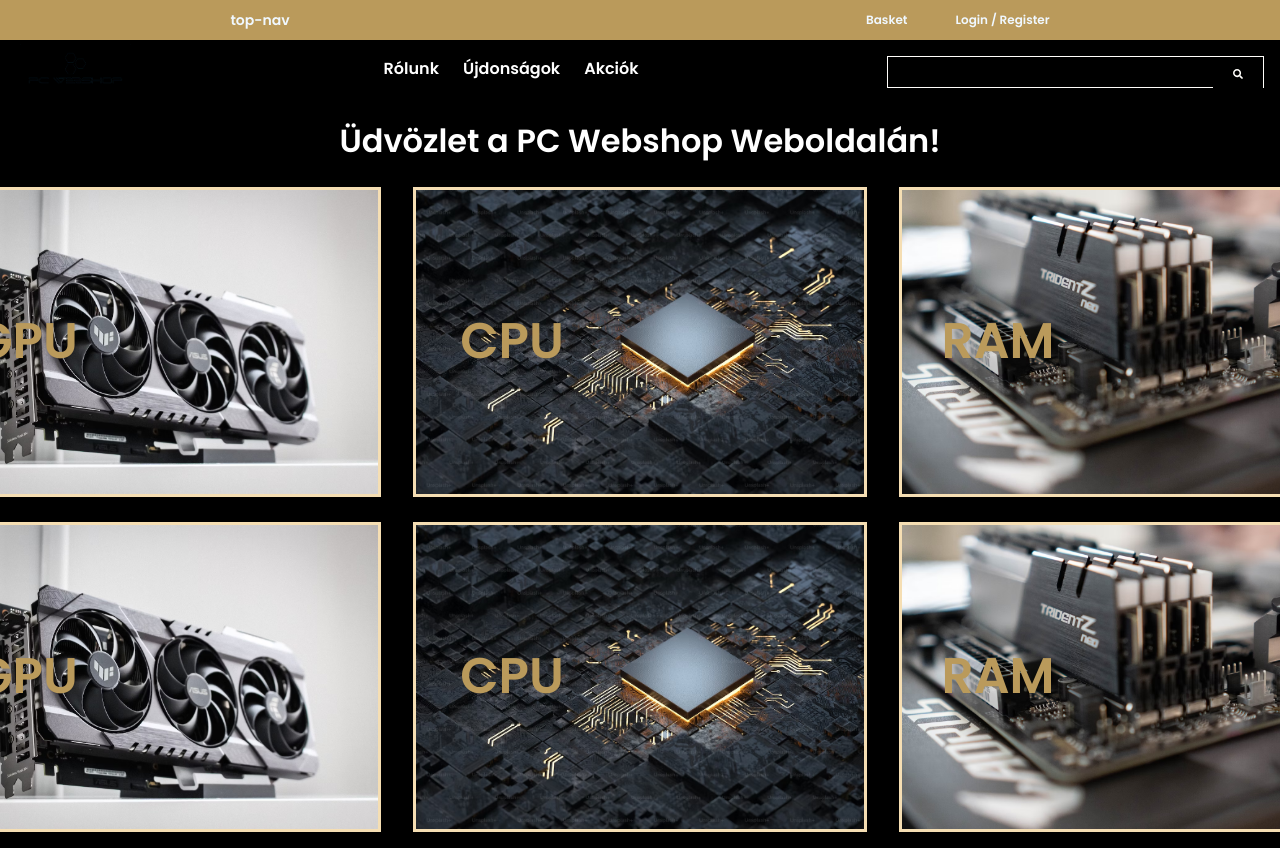
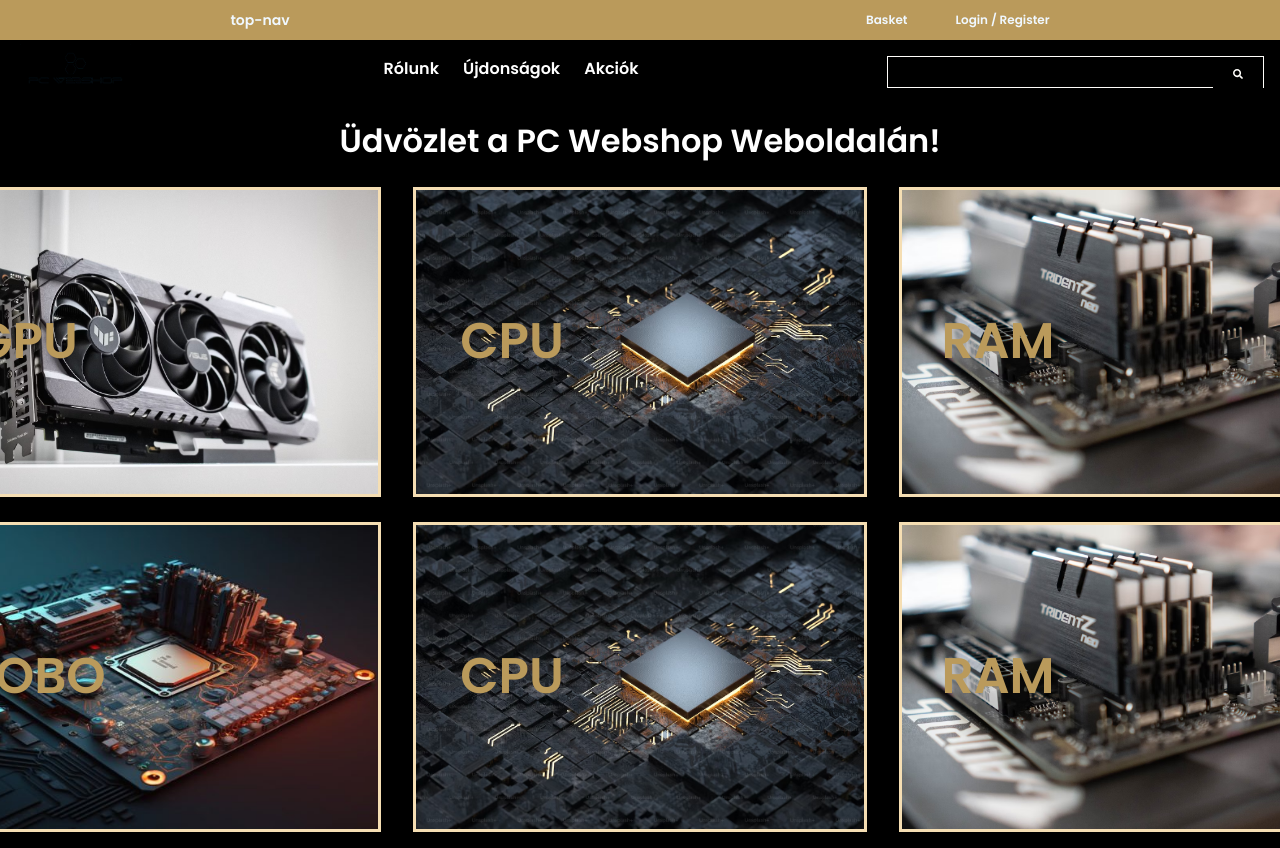
Before and after one commit to SzigetvariMark/pcweb, a React (Vite) app in the folder webshop/: page /home in a window 1280 px wide. Shown: the top 848 px of the page. Built offline with nearby package versions, Linux system fonts and the light colour scheme.

Commit message:
Home page motherboard products and motherboard picture finished

```diff
--- a/webshop/src/pages/components/products/Products.css
+++ b/webshop/src/pages/components/products/Products.css
@@ -39,7 +39,15 @@
     height: 19rem;
 }
 
-label {
+.product-mtb {
+    border-radius: 0%;
+    background-image: url(/img/mth.jpg);
+    background-size: cover;
+    width: 28rem;
+    height: 19rem;
+}
+
+.label-homepage {
     font-size: 50px;
     margin-right: 16rem;
 }
--- a/webshop/src/pages/components/products/Products.jsx
+++ b/webshop/src/pages/components/products/Products.jsx
@@ -8,19 +8,19 @@ function Products() {
     <section className='section-products'>
         <div className="product">
             <button className="product-gpu">
-                <label htmlFor="text">GPU</label>
+                <label htmlFor="text" className='label-homepage'>GPU</label>
             </button>
         </div>
 
         <div className="product">
             <button className="product-cpu">
-                <label htmlFor="text">CPU</label>
+                <label htmlFor="text" className='label-homepage'>CPU</label>
             </button>
         </div>
 
         <div className="product">
             <button className="product-ram">
-                <label htmlFor="text">Ram</label>
+                <label htmlFor="text" className='label-homepage'>Ram</label>
             </button>
         </div>
 
@@ -28,20 +28,20 @@ function Products() {
 
     <section className='section-products-second'>
         <div className="product">
-            <button className="product-gpu">
-                <label htmlFor="text">GPU</label>
+            <button className="product-mtb">
+                <label htmlFor="text" className='label-homepage'>MoBo</label>
             </button>
         </div>
 
         <div className="product">
             <button className="product-cpu">
-                <label htmlFor="text">CPU</label>
+                <label htmlFor="text" className='label-homepage'>CPU</label>
             </button>
         </div>
 
         <div className="product">
             <button className="product-ram">
-                <label htmlFor="text">Ram</label>
+                <label htmlFor="text" className='label-homepage'>Ram</label>
             </button>
         </div>
 
```
Also changed, not shown: webshop/public/img/mth.jpg (added).
